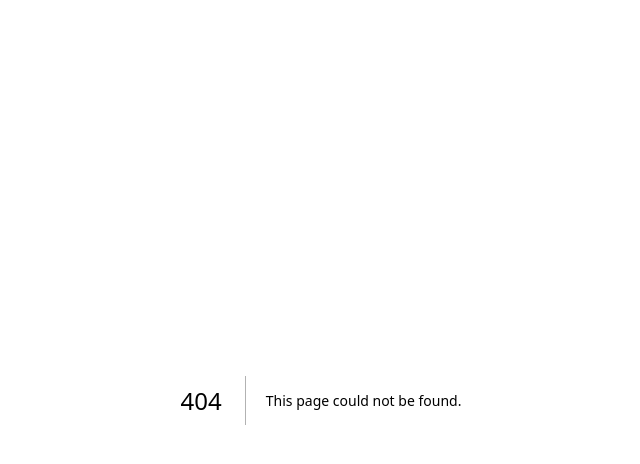
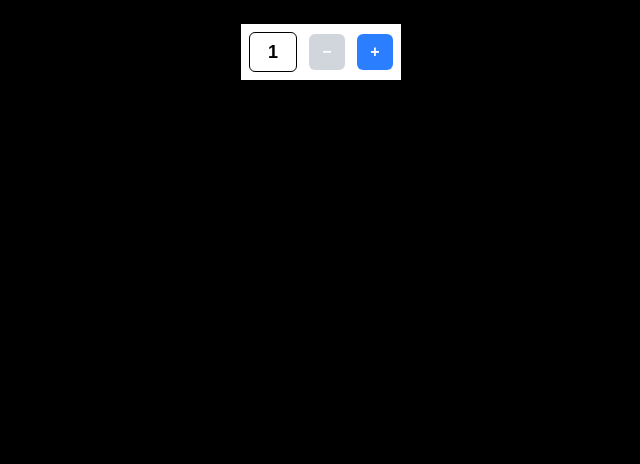
Before and after one commit to safanathani/cprg306-assignments, a Next.js app: page /week-4 in a window 1280 px wide. Before the commit this address had no page. Shown: the top 464 px of the page, without its empty margins (319-959 px from the left). Built offline with nearby package versions, Linux system fonts and the light colour scheme.

Commit message:
Week 4 Completed

```diff
--- a/app/page.js
+++ b/app/page.js
@@ -9,6 +9,9 @@ export default function Page() {
  <li>
     <Link href="/week-3">Week 3 Assignment</Link>
  </li>
+ <li>
+    <Link href="/week-4">Week 4 Assignment</Link>
+ </li>
  </main>
  );
 }
--- /dev/null
+++ b/app/week-4/new-item.js
@@ -0,0 +1,52 @@
+"use client";
+
+import { useState } from "react";
+
+export default function NewItem() {
+  const [count, setCount] = useState(1);
+
+  function increase() {
+    if (count < 20) {
+      setCount(count + 1);
+    }
+  }
+
+  function decrease() {
+    if (count > 1) {
+      setCount(count - 1);
+    }
+  }
+
+  function getButtonStyle(isDisabled) {
+    return [
+      "w-9 h-9 flex items-center justify-center rounded-md text-base font-bold text-white",
+      isDisabled ? "bg-gray-300 cursor-not-allowed" : "bg-blue-500 hover:bg-blue-600",
+    ].join(" ");
+  }
+
+  return (
+    <div className="flex items-start justify-center min-h-screen bg-black p-6">
+      <div className="flex items-center space-x-3 bg-white p-2 shadow-md">
+        <span className="w-12 h-10 flex items-center justify-center border rounded-md text-lg font-extrabold text-black">
+          {count}
+        </span>
+
+        <button
+          onClick={decrease}
+          disabled={count === 1}
+          className={getButtonStyle(count === 1)}
+        >
+          −
+        </button>
+
+        <button
+          onClick={increase}
+          disabled={count === 20}
+          className={getButtonStyle(count === 20)}
+        >
+          +
+        </button>
+      </div>
+    </div>
+  );
+}
--- /dev/null
+++ b/app/week-4/page.js
@@ -0,0 +1,9 @@
+import NewItem from "./new-item";
+
+export default function Page() {
+  return (
+    <main className="bg-black min-h-screen">
+      <NewItem />
+    </main>
+  );
+}
```
